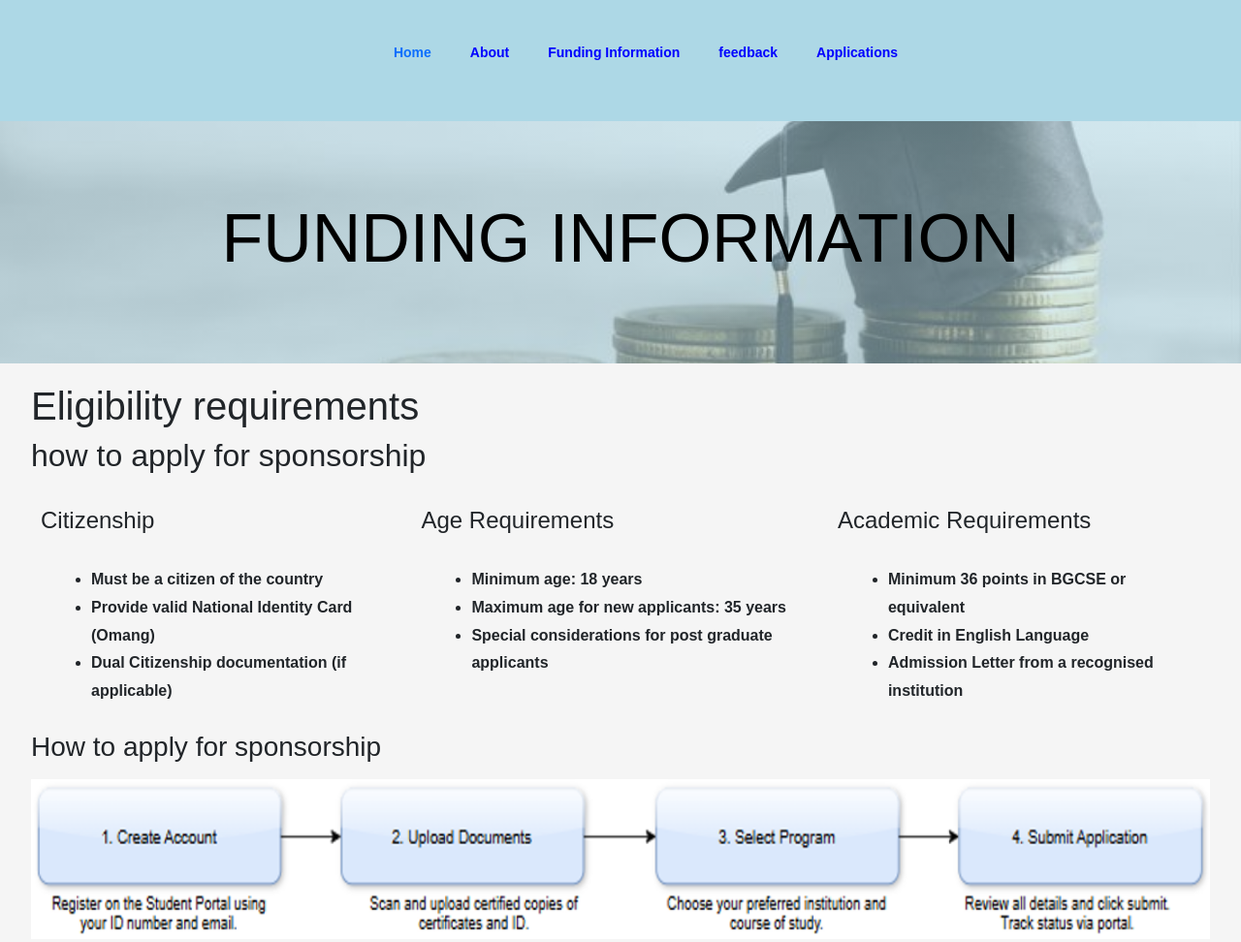
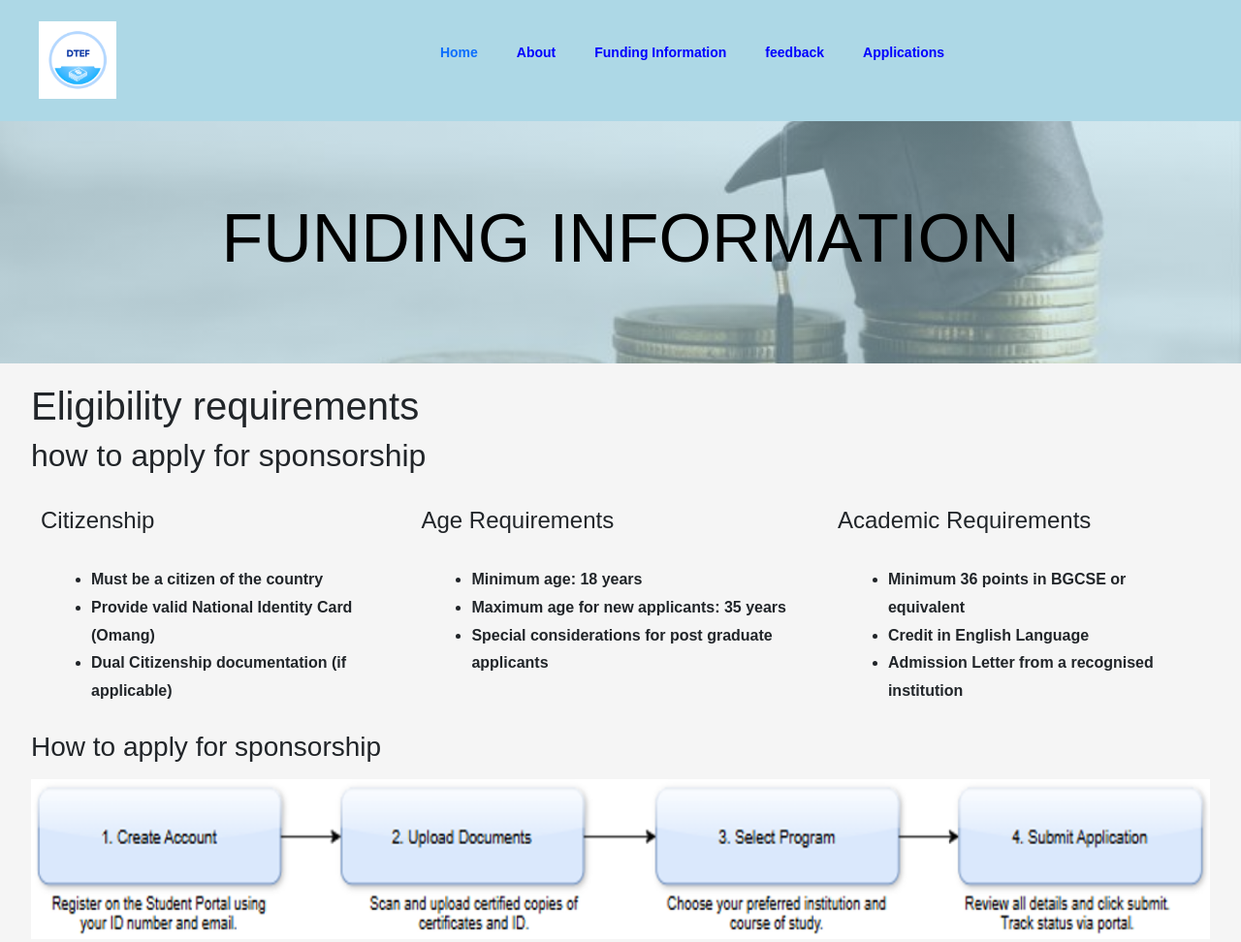
Before and after one commit to cse25-234/https-github.com-cse25-234-WMD-Assignment, a plain HTML site: page funding.html in a window 1280 px wide. Shown: the top 972 px of the page at 97% size. Drawn offline with nearby package versions, Linux system fonts and the light colour scheme.

Commit message:
adedde logo

```diff
--- a/funding.html
+++ b/funding.html
@@ -13,8 +13,9 @@
 <body>
   <section id="main">
     <section id="header">
-      <section id="logo">
-        <section id="logo_text">
+      <a class="navbar-brand" href="#">
+                    <img src="images/DTEF.png" alt="logo" width="80">
+                </a>
 
 
 		  <section id="menubar">
```
Also changed, not shown: about.html (+3 -3 lines), applications.html (+3 -3 lines), index.html (+3 -2 lines), local.html (+3 -3 lines), responsorship.html (+3 -4 lines), topachievers.html (+3 -3 lines).
